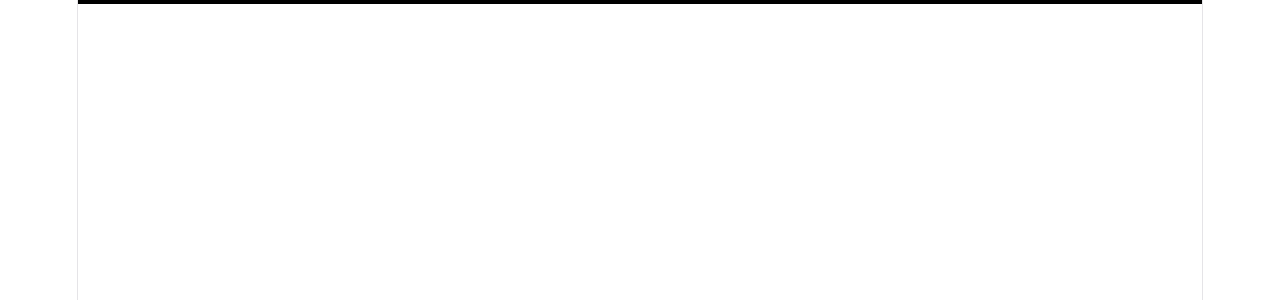
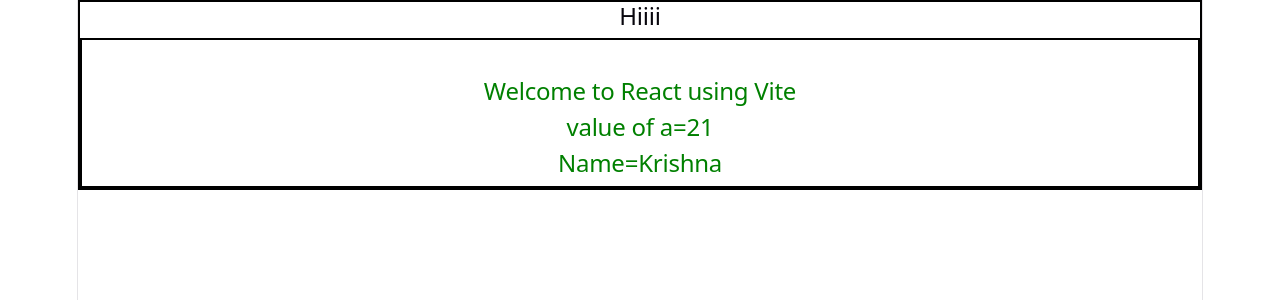
Before and after one commit to avani1606/FSDAIMLC2026, a React (Vite) app in the folder reactvite/reactvite/: page / in a window 1280 px wide. Shown: the top 300 px of the page. Built offline with nearby package versions, Linux system fonts and the light colour scheme.

Commit message:
react Icard

```diff
--- a/reactvite/reactvite/src/App.jsx
+++ b/reactvite/reactvite/src/App.jsx
@@ -4,7 +4,6 @@
 import viteLogo from './assets/vite.svg'
 import './App.css'
 import ICard from './component/ICard'
-
 function App() {
   // let a=21;
   // let name="Krishna"
@@ -20,7 +19,8 @@
   //   </div>
   return(
     <div style={{border:'2px solid black'}}>
-
+      <h2>Hiiii</h2>
+      <ICard />
     </div>
   )
 }
```
Also changed, not shown: 1 other file (tests, documents, lock files or other folders).
